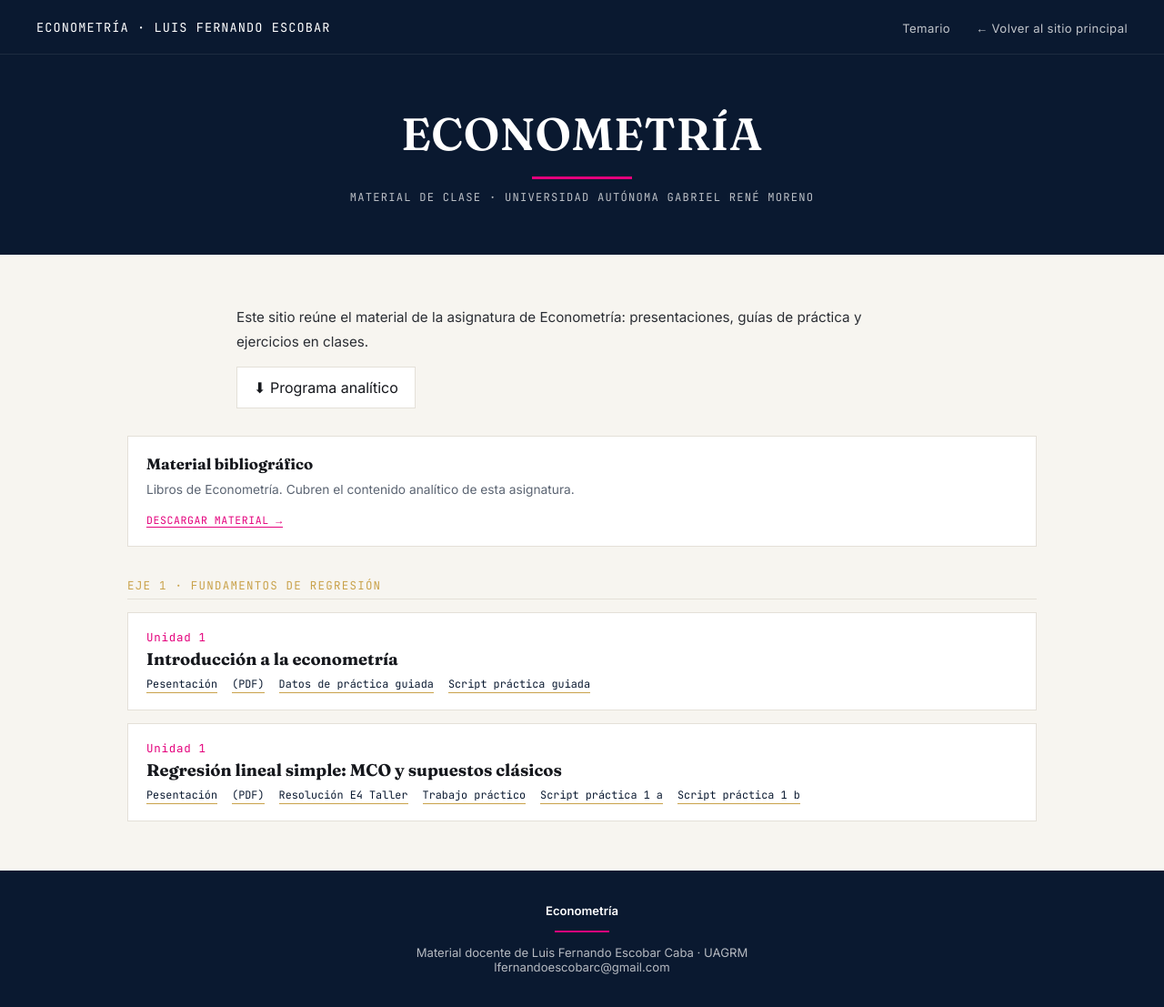
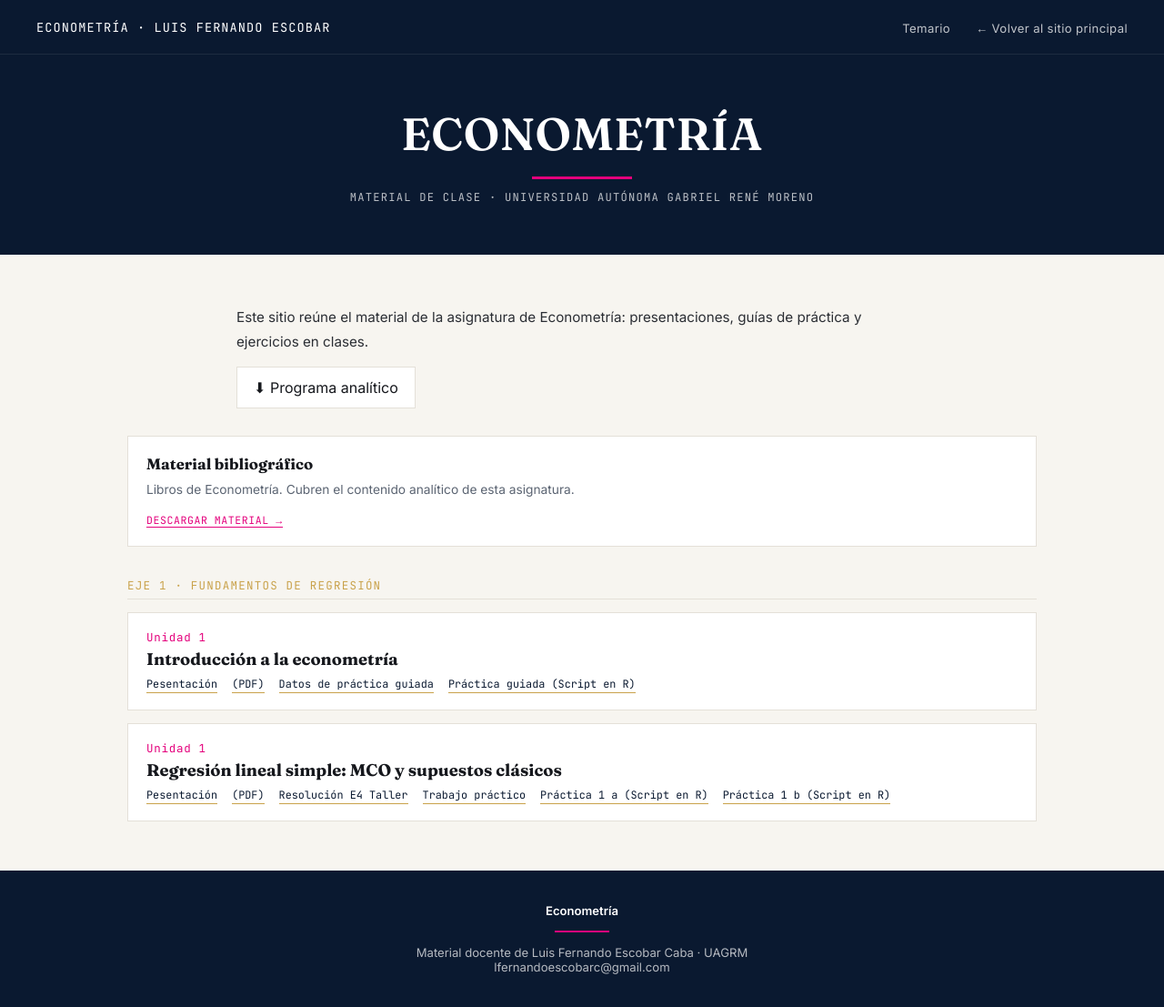
Before and after one commit to LFernandoEscobarC/econometria, a Jekyll site: the page built from index.md, in a window 1280 px wide and 1107 px high. Shown: the whole window at 91% size. Built offline with Jekyll 4.4.1, drawn with Linux system fonts in a browser that asks for light colours.

```diff
--- a/index.md
+++ b/index.md
@@ -39,7 +39,7 @@ title: Temario
         <a href="https://raw.githack.com/Lufesc/Eco360SII26/main/Contenido/01-intro/01-intro.html">Pesentación</a>
         <a href="https://raw.githack.com/Lufesc/Eco360SII26/main/Contenido/01-intro/01-intro.pdf">(PDF)</a>
         <a href="https://raw.githack.com/Lufesc/Eco360SII26/main/Practicas/clase1/Datos_peso_y_estatura.xlsx">Datos de práctica guiada</a>
-        <a href="https://raw.githack.com/Lufesc/Eco360SII26/main/Practicas/clase1/Clase1.R">Script práctica guiada</a>
+        <a href="https://raw.githack.com/Lufesc/Eco360SII26/main/Practicas/clase1/Clase1.R">Práctica guiada (Script en R)</a>
       </div>
     </li>
     <li class="class-item">
@@ -50,8 +50,8 @@ title: Temario
         <a href="https://raw.githack.com/Lufesc/Eco360SII26/main/Contenido/02-ols/02-ols.pdf">(PDF)</a>
         <a href="https://raw.githack.com/Lufesc/Eco360SII26/main/Practicas/Talleres/Ejercicio4_Taller.xlsx">Resolución E4 Taller</a>
         <a href="https://raw.githack.com/Lufesc/Eco360SII26/main/Practicas/TP/P1.pdf">Trabajo práctico</a>
-        <a href="https://raw.githack.com/Lufesc/Eco360SII26/main/Practicas/Practica1a.R">Script práctica 1 a</a>
-        <a href="https://raw.githack.com/Lufesc/Eco360SII26/main/Practicas/Practica1b.R">Script práctica 1 b</a>
+        <a href="https://raw.githack.com/Lufesc/Eco360SII26/main/Practicas/Practica1a.R">Práctica 1 a (Script en R)</a>
+        <a href="https://raw.githack.com/Lufesc/Eco360SII26/main/Practicas/Practica1b.R">Práctica 1 b (Script en R)</a>
       </div>
     </li>
 
```
